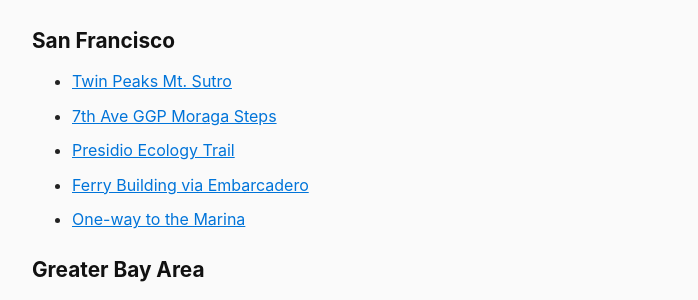
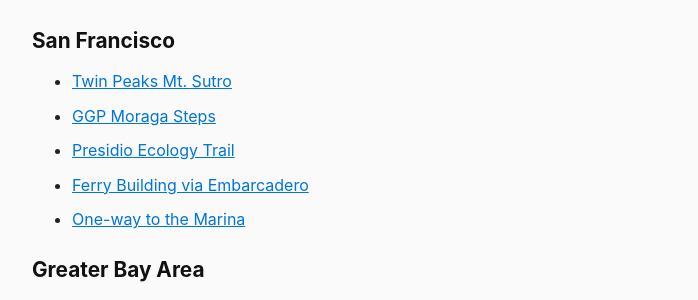
Before and after one commit to berensp/berensp.github.io, a Jekyll site: the page built from pages/running/run.md, in a window 1280 px wide. Shown: the part 627-927 px from the top of the page, without its empty margins (288-986 px from the left). Built offline with Jekyll 4.4.1, drawn with Linux system fonts in a browser that asks for light colours; a script that is not in the unit is left out.

Commit message:
Update run.md

```diff
--- a/pages/running/run.md
+++ b/pages/running/run.md
@@ -12,7 +12,7 @@
 
 ## San Francisco
 - [Twin Peaks Mt. Sutro](/twin-peaks-mt-sutro/)
-- [7th Ave GGP Moraga Steps](/ggp-moraga-steps/)
+- [GGP Moraga Steps](/ggp-moraga-steps/)
 - [Presidio Ecology Trail](/presidio/)
 - [Ferry Building via Embarcadero](/ferry-bldg/)
 - [One-way to the Marina](/marina/)
```
